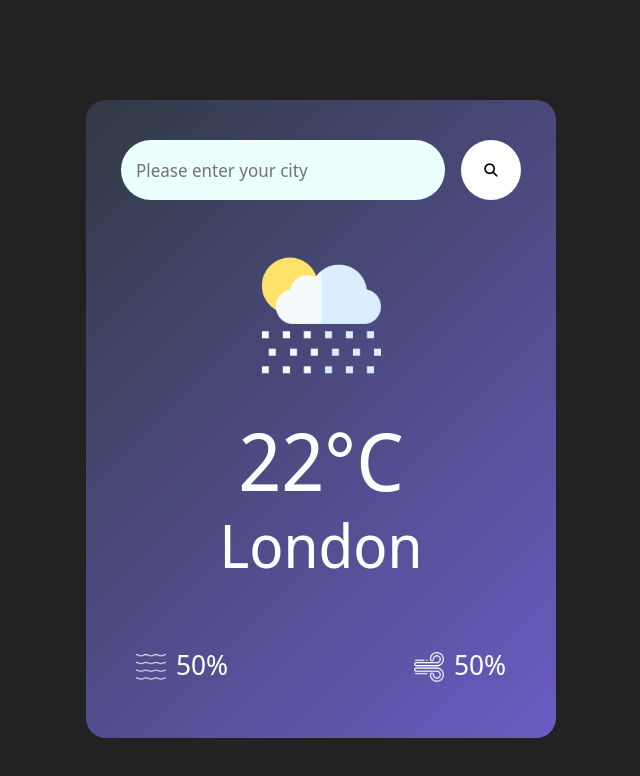
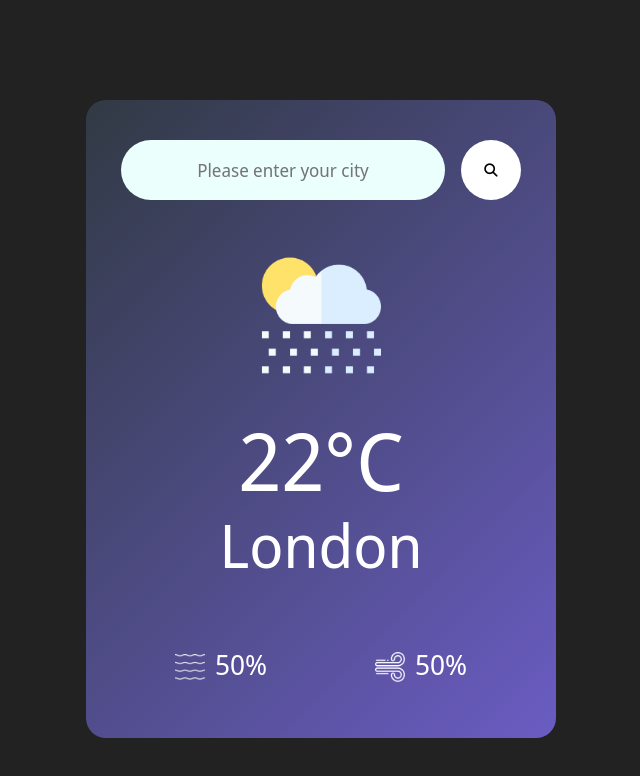
Before and after one commit to alexsoar/windy-app, a plain HTML site: page index.html in a window 1280 px wide. Shown: the whole page, without its empty margins (319-959 px from the left). Drawn offline with Linux system fonts and the light colour scheme.

Commit message:
layout fix Search and button styles fixed Weather icon location fixed

```diff
--- a/style.css
+++ b/style.css
@@ -31,7 +31,7 @@ body {
   outline: 0;
   background: #ebfffc;
   color: #555;
-  padding: 10px 15px;
+  text-align: center;
   height: 60px;
   border-radius: 30px;
   flex: 1;
@@ -67,7 +67,7 @@ body {
 .details {
   display: flex;
   align-items: center;
-  justify-content: space-between;
+  justify-content: space-around;
   margin-top: 50px;
 }
 .col {
```
